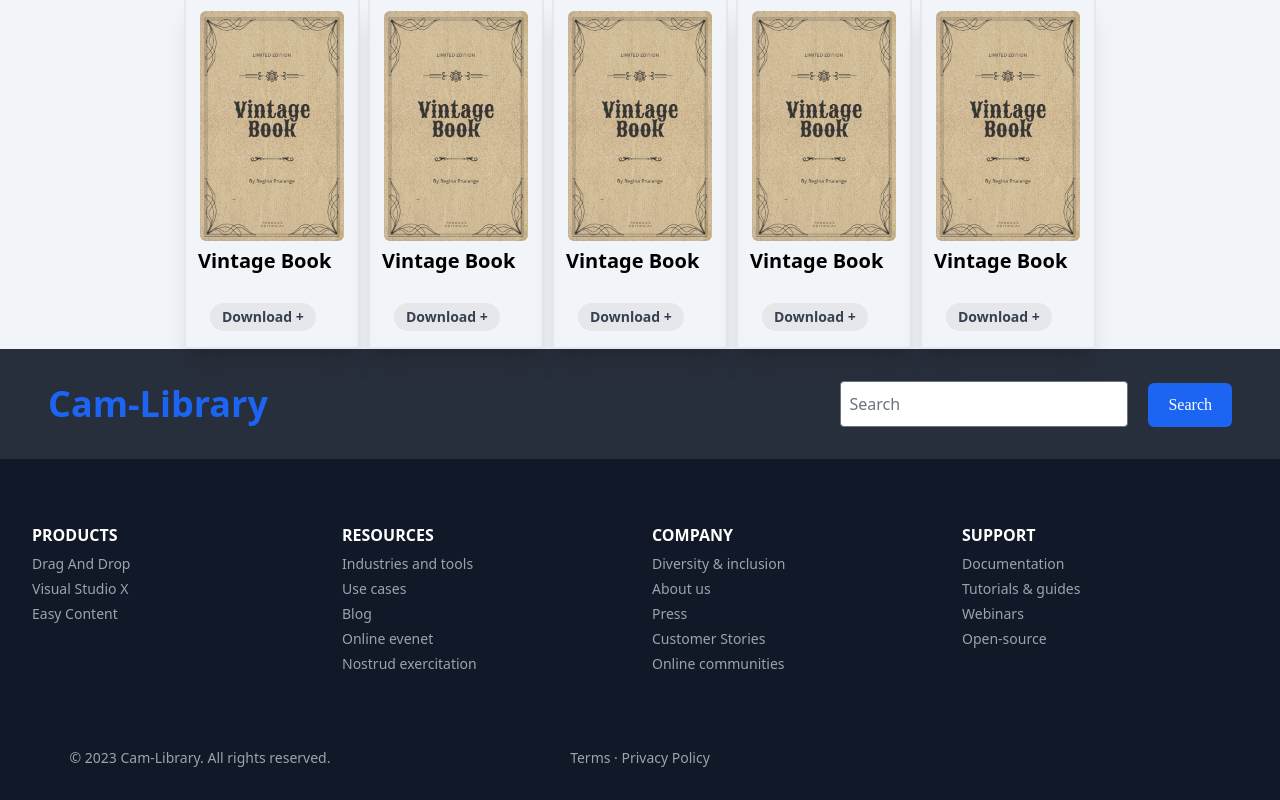
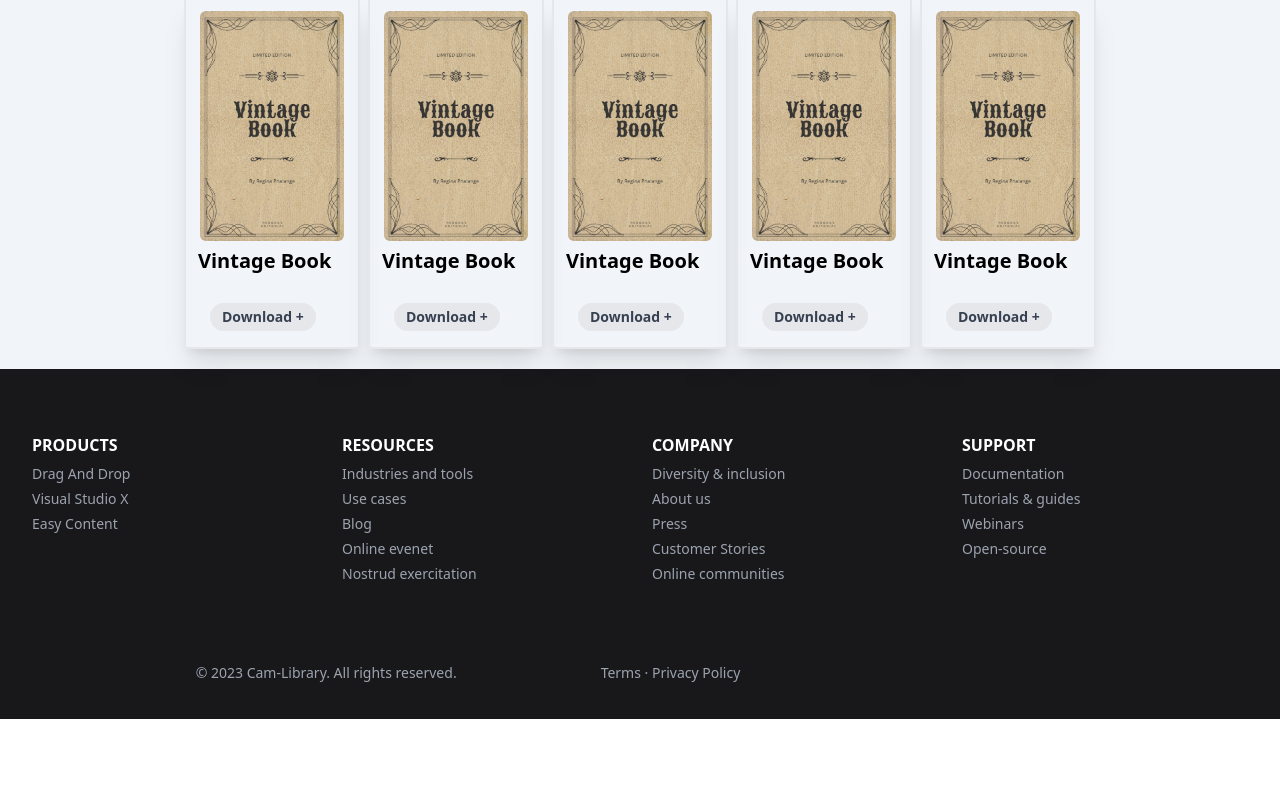
Before and after one commit to Momsombrathna/Frontend_Cam-Library, a React (Create React App) app: page / in a window 1280 px wide. Shown: the part 651-1451 px from the top of the page. After the commit the page ends 1370 px from the top, so only its background shows below. Built offline with nearby package versions, Linux system fonts and the light colour scheme; some icons are missing.

Commit message:
update footer

```diff
--- a/src/Components/Costumize/Footer/Footer.jsx
+++ b/src/Components/Costumize/Footer/Footer.jsx
@@ -1,9 +1,16 @@
 import React from "react";
 import ItemContainer from "./ItemContainer";
+import { Icon } from 'react-icons-kit';
+import {facebook} from 'react-icons-kit/icomoon/facebook';
+import {google} from 'react-icons-kit/icomoon/google';
+import {telegram} from 'react-icons-kit/icomoon/telegram';
+import {instagram} from 'react-icons-kit/icomoon/instagram';
+import {github} from 'react-icons-kit/icomoon/github';
+
 const Footer = () => {
   return (
-    <footer className="bg-gray-900 text-white">
-      <div className="md:flex md:justify-between md:items-center sm:px-12 px-4 bg-[#ffffff19] py-7">
+    <footer className="bg-zinc-900 text-white">
+      {/* <div className="md:flex md:justify-between md:items-center sm:px-12 px-4 bg-[#ffffff19] py-7">
         <h1 className="lg:text-4xl text-3xl md:mb-0 mb-6 lg:leading-normal font-semibold md:w-2/5">
           <span className="text-blue-600">Cam-Library</span></h1>
         <div>
@@ -12,11 +19,19 @@ const Footer = () => {
             Search
           </button>
         </div>
-      </div>
+      </div> */}
       <ItemContainer/>
-      <div className="grid grid-cols-1 sm:grid-cols-2 lg:grid-cols-3 gap-10 text-center pt-2 text-gray-400 text-sm pb-8">
+      <div className="flex lg:flex-row md:flex-col sm-flex-col flex-col lg:gap-36 md:gap-20 sm:gap-10 gap-5 justify-center items-center text-center pt-2 text-gray-400 text-sm pb-8">
         <span>© 2023 Cam-Library. All rights reserved.</span>
         <span>Terms · Privacy Policy</span>
+        <span className="flex flex-row gap-5">
+          <a href=""><Icon icon={facebook} size="1.5rem"/></a>
+          <a href=""><Icon icon={google} size="1.5rem"/></a>
+          <a href=""><Icon icon={instagram} size="1.5rem"/></a>
+          <a href=""><Icon icon={telegram} size="1.5rem"/></a>
+          <a href=""><Icon icon={github} size="1.5rem"/></a>
+
+        </span>
       </div>
 
     </footer>
--- a/src/Components/Home.js
+++ b/src/Components/Home.js
@@ -16,9 +16,11 @@ const Home = () => {
 
            <div className='w-md pt-16 2xl:px-60 xl:px-0 lg:px-0 md:px-0 sm:px-0'>
            <h1 className='mb-5 2xl:pl-20 xl:pl-32 lg:pl-16 md:pl-10 sm:pl-10 pl-10 font-bold text-2xl'>History books</h1>
-           <BookList />
+            <BookList />
            </div>
-           <Footer/>
+           <div className=" mt-5">
+            <Footer/>
+           </div>
        </main>
 
         </>
```
